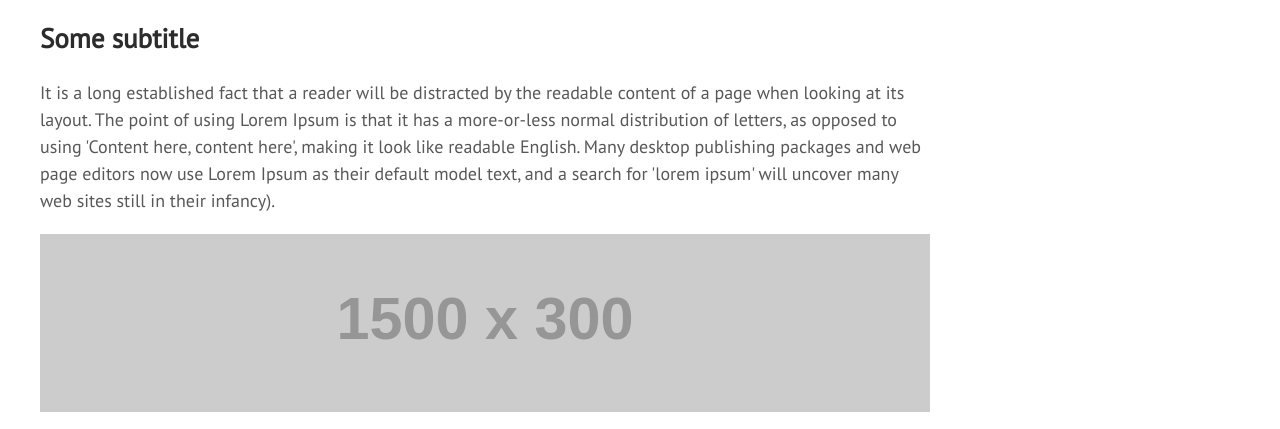
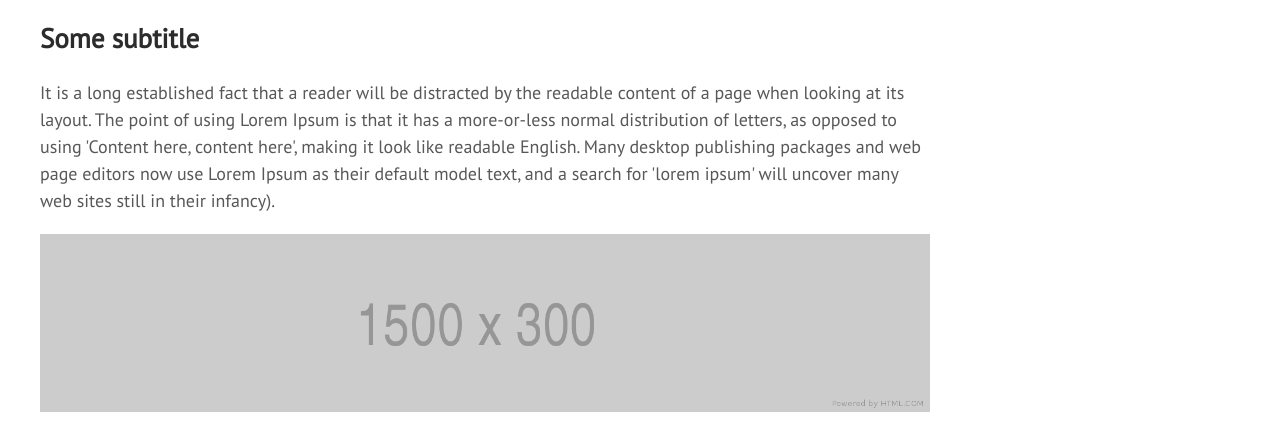
Before and after one commit to The73756/logistic, a plain HTML site: page text.html in a window 1280 px wide. Shown: the part 516-945 px from the top of the page. Drawn offline with Linux system fonts and the light colour scheme; placeholder pictures from the web are drawn by us.

Commit message:
minor changes
placehold.it -> local img

```diff
--- a/text.html
+++ b/text.html
@@ -64,7 +64,7 @@
                 </p>
 
                 <p>
-                    <img src="https://placehold.it/1500x300" alt="">
+                    <img src="assets/images/1500x300.png" alt="">
                 </p>
 
                 <h3>Some subtitle</h3>
```
Also changed, not shown: index.html (+1 -1 lines), assets/images/100.png (added), assets/images/1500x300.png (added).
